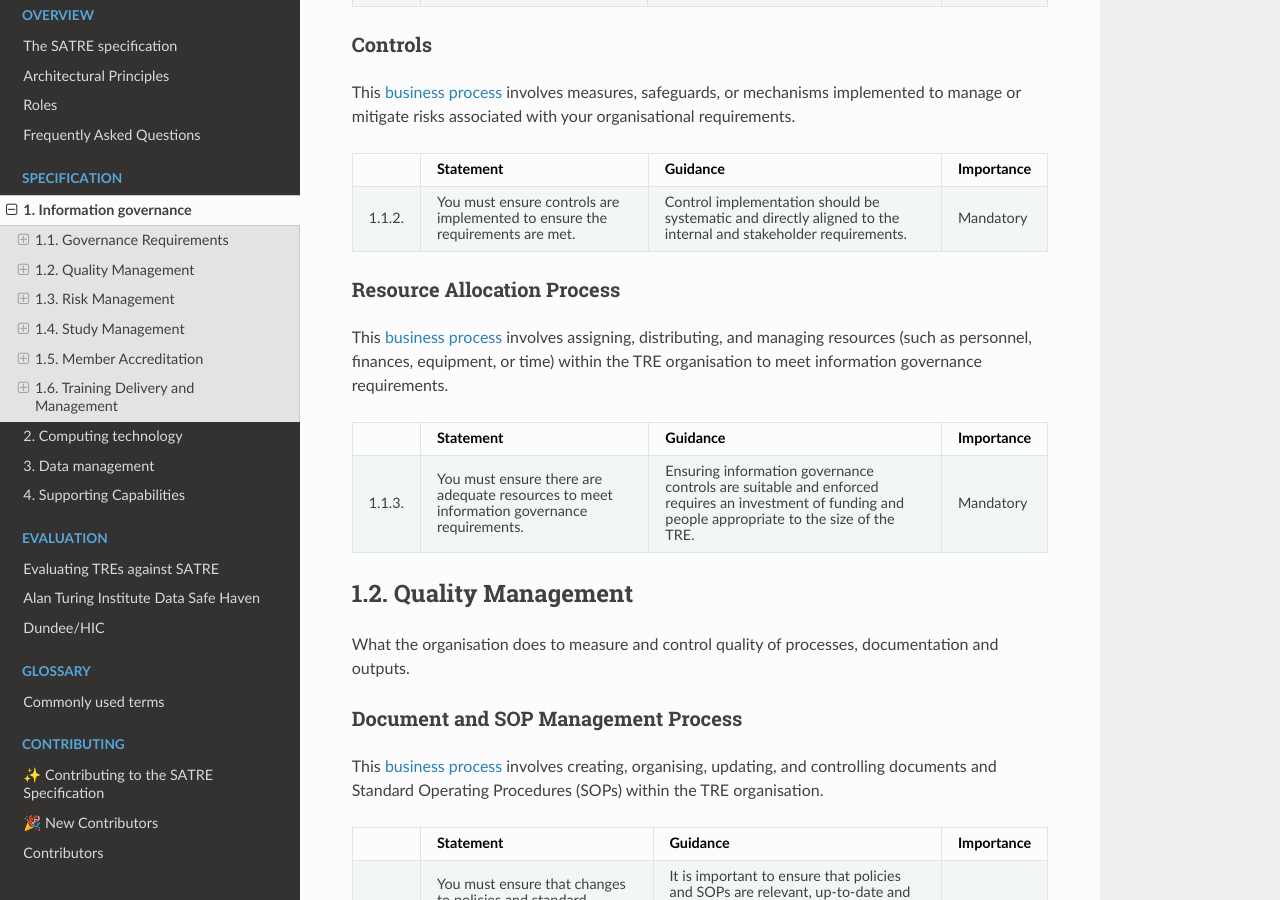
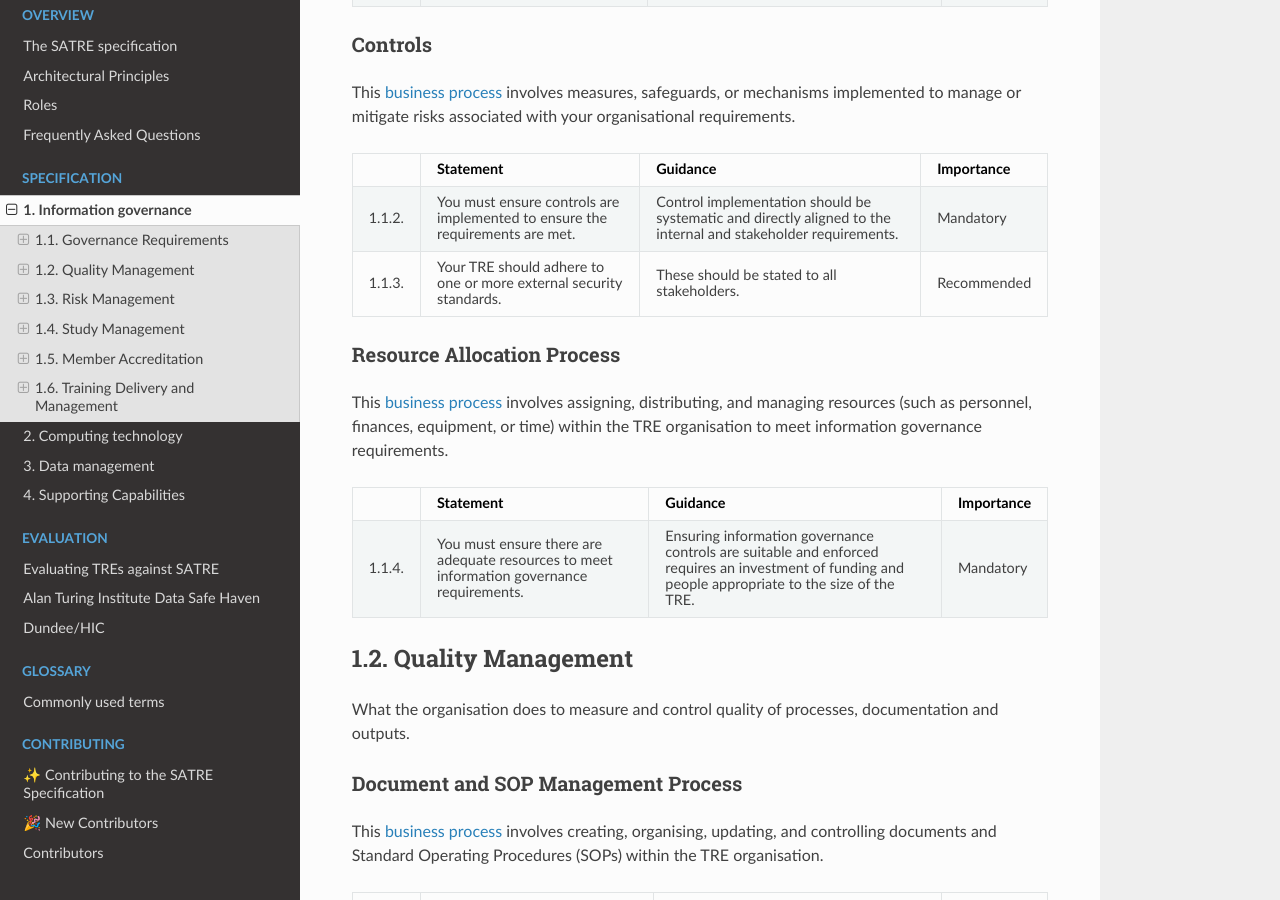
Before and after one commit to sa-tre/satre-specification, a Sphinx documentation site: the page built from docs/source/pillars/information_governance.md, in a window 1280 px wide and 900 px high, scrolled down 1056 px. Built offline with Sphinx 7.4.7 and the Read the Docs theme 2.0.0, drawn with Linux system fonts in a browser that asks for light colours.

Commit message:
Add external security standards back

````diff
--- a/docs/source/pillars/information_governance.md
+++ b/docs/source/pillars/information_governance.md
@@ -52,6 +52,10 @@ This {term}`business process <business process>` involves measures, safeguards,
   - You must ensure controls are implemented to ensure the requirements are met.
   - Control implementation should be systematic and directly aligned to the internal and stakeholder requirements.
   - Mandatory
+* - 1.1.3.
+  - Your TRE should adhere to one or more external security standards.
+  - These should be stated to all stakeholders.
+  - Recommended
 ```
 
 ### Resource Allocation Process
@@ -66,7 +70,7 @@ This {term}`business process <business process>` involves assigning, distributin
   - Statement
   - Guidance
   - Importance
-* - 1.1.3.
+* - 1.1.4.
   - You must ensure there are adequate resources to meet information governance requirements.
   - Ensuring information governance controls are suitable and enforced requires an investment of funding and people appropriate to the size of the TRE.
   - Mandatory
````
Also changed, not shown: docs/source/evaluations/alan_turing_institute.md (+3 -0 lines).
